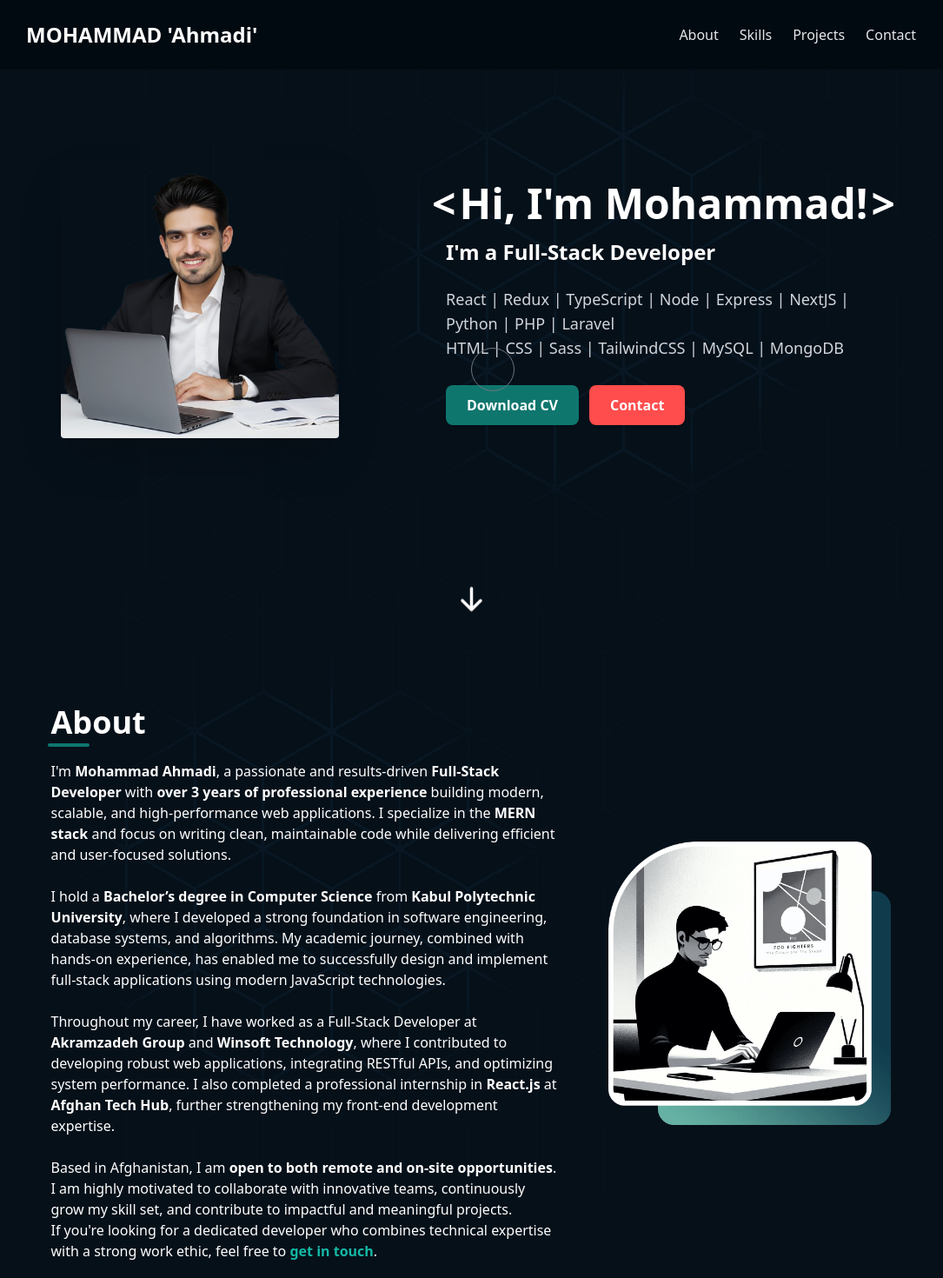
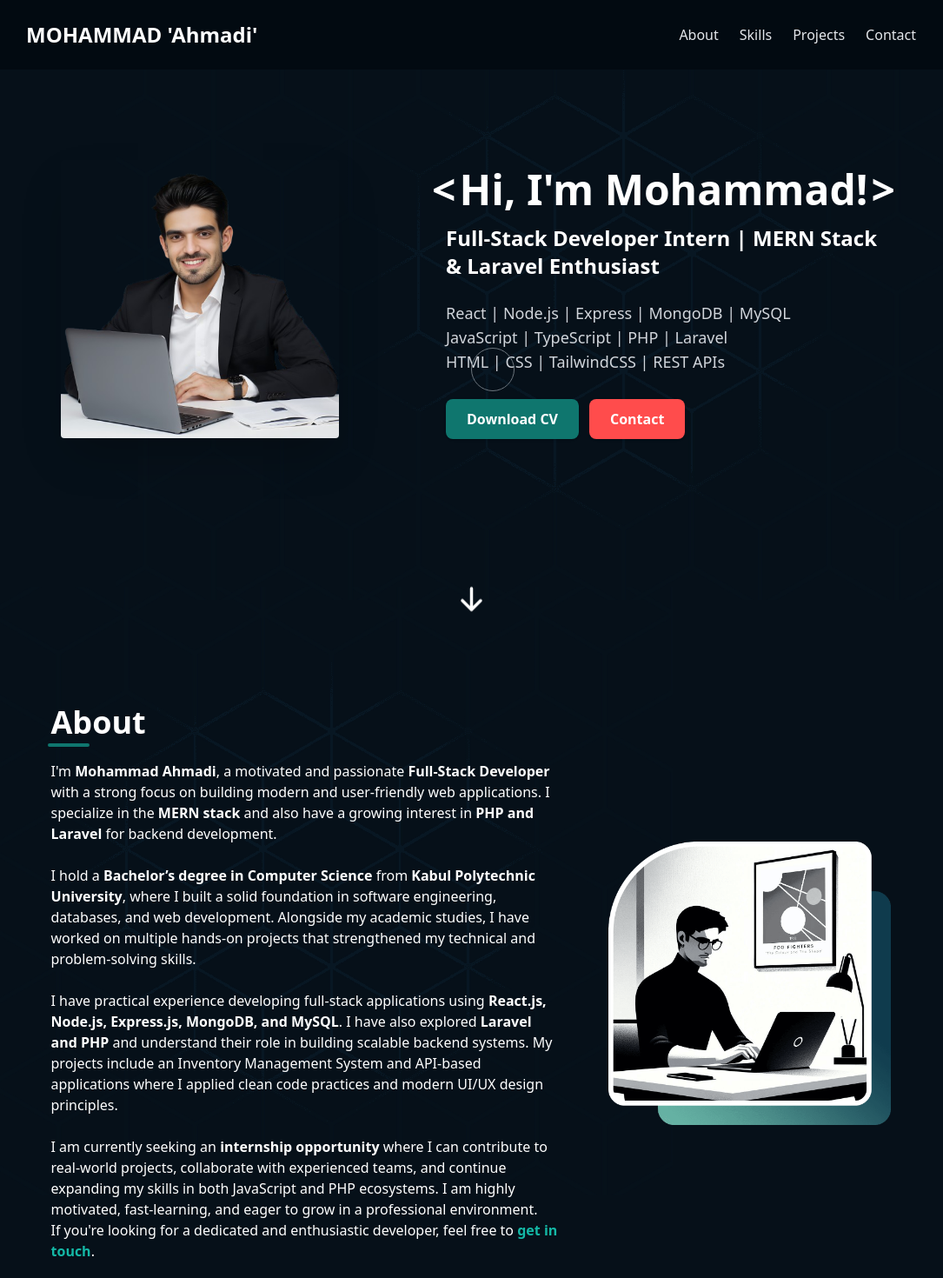
Before and after one commit to Tamohammad/Portfolio, a React (Vite) app: page / in a window 1280 px wide. Shown: the top 1470 px of the page at 87% size, without its empty margins (98-1183 px from the left). Built offline with nearby package versions, Linux system fonts and the light colour scheme.

Commit message:
Update About and Hero sections for internship CV and CV download link

```diff
--- a/src/components/About.tsx
+++ b/src/components/About.tsx
@@ -23,16 +23,14 @@ function About() {
           </h2>
 
           <p>
-            I'm <span className="font-bold">Mohammad Ahmadi</span>, a passionate
-            and results-driven{" "}
-            <span className="font-bold">Full-Stack Developer</span> with{" "}
-            <span className="font-bold">
-              over 3 years of professional experience
-            </span>{" "}
-            building modern, scalable, and high-performance web applications. I
-            specialize in the <span className="font-bold">MERN stack</span> and
-            focus on writing clean, maintainable code while delivering efficient
-            and user-focused solutions.
+            I'm <span className="font-bold">Mohammad Ahmadi</span>, a motivated
+            and passionate{" "}
+            <span className="font-bold">Full-Stack Developer</span> with a
+            strong focus on building modern and user-friendly web applications.
+            I specialize in the <span className="font-bold">MERN stack</span>{" "}
+            and also have a growing interest in{" "}
+            <span className="font-bold">PHP and Laravel</span> for backend
+            development.
           </p>
           <br />
 
@@ -42,39 +40,37 @@ function About() {
               Bachelor’s degree in Computer Science
             </span>{" "}
             from <span className="font-bold">Kabul Polytechnic University</span>
-            , where I developed a strong foundation in software engineering,
-            database systems, and algorithms. My academic journey, combined with
-            hands-on experience, has enabled me to successfully design and
-            implement full-stack applications using modern JavaScript
-            technologies.
+            , where I built a solid foundation in software engineering,
+            databases, and web development. Alongside my academic studies, I
+            have worked on multiple hands-on projects that strengthened my
+            technical and problem-solving skills.
           </p>
           <br />
 
           <p>
-            Throughout my career, I have worked as a Full-Stack Developer at{" "}
-            <span className="font-bold">Akramzadeh Group</span> and{" "}
-            <span className="font-bold">Winsoft Technology</span>, where I
-            contributed to developing robust web applications, integrating
-            RESTful APIs, and optimizing system performance. I also completed a
-            professional internship in{" "}
-            <span className="font-bold">React.js</span> at{" "}
-            <span className="font-bold">Afghan Tech Hub</span>, further
-            strengthening my front-end development expertise.
+            I have practical experience developing full-stack applications using{" "}
+            <span className="font-bold">
+              React.js, Node.js, Express.js, MongoDB, and MySQL
+            </span>
+            . I have also explored{" "}
+            <span className="font-bold">Laravel and PHP</span> and understand
+            their role in building scalable backend systems. My projects include
+            an Inventory Management System and API-based applications where I
+            applied clean code practices and modern UI/UX design principles.
           </p>
 
           <br />
 
           <p>
-            Based in Afghanistan, I am{" "}
-            <span className="font-bold">
-              open to both remote and on-site opportunities
-            </span>
-            . I am highly motivated to collaborate with innovative teams,
-            continuously grow my skill set, and contribute to impactful and
-            meaningful projects.
+            I am currently seeking an{" "}
+            <span className="font-bold">internship opportunity</span> where I
+            can contribute to real-world projects, collaborate with experienced
+            teams, and continue expanding my skills in both JavaScript and PHP
+            ecosystems. I am highly motivated, fast-learning, and eager to grow
+            in a professional environment.
             <br />
-            If you're looking for a dedicated developer who combines technical
-            expertise with a strong work ethic, feel free to{" "}
+            If you're looking for a dedicated and enthusiastic developer, feel
+            free to{" "}
             <ScrollLink
               smooth={true}
               offset={-100}
--- a/src/components/Hero.tsx
+++ b/src/components/Hero.tsx
@@ -33,19 +33,19 @@ function Hero() {
             Hi, I'm Mohammad!
           </h1>
           <p className="font-semibold text-xl mt-4 mb-6 md:text-2xl">
-            <span className="">I'm a Full-Stack Developer</span>
+            <span>
+              Full-Stack Developer Intern | MERN Stack & Laravel Enthusiast
+            </span>
           </p>
           <p className="mt-4 mb-10 text-gray-300 md:text-lg">
-            React | Redux | TypeScript | Node | Express | NextJS | Python | PHP
-            | Laravel
-            <br />
-            HTML | CSS | Sass | TailwindCSS | MySQL | MongoDB
-            <br />
+            React | Node.js | Express | MongoDB | MySQL <br />
+            JavaScript | TypeScript | PHP | Laravel <br />
+            HTML | CSS | TailwindCSS | REST APIs
           </p>
 
           <a
             target="_blank"
-            href={`https://drive.google.com/file/d/1t1xBZ4BMWlGbs7RQuIByNXW4PXMMPBI0/view?usp=drive_link`}
+            href="https://drive.google.com/file/d/1kzE1d2sIcFdjUOfgmdiT47DL78QY3UVO/view?usp=drive_link"
             className="text-secondary-foreground font-semibold px-6 py-3 bg-teal-700 hover:bg-primary rounded-lg shadow transition"
           >
             Download CV
```
